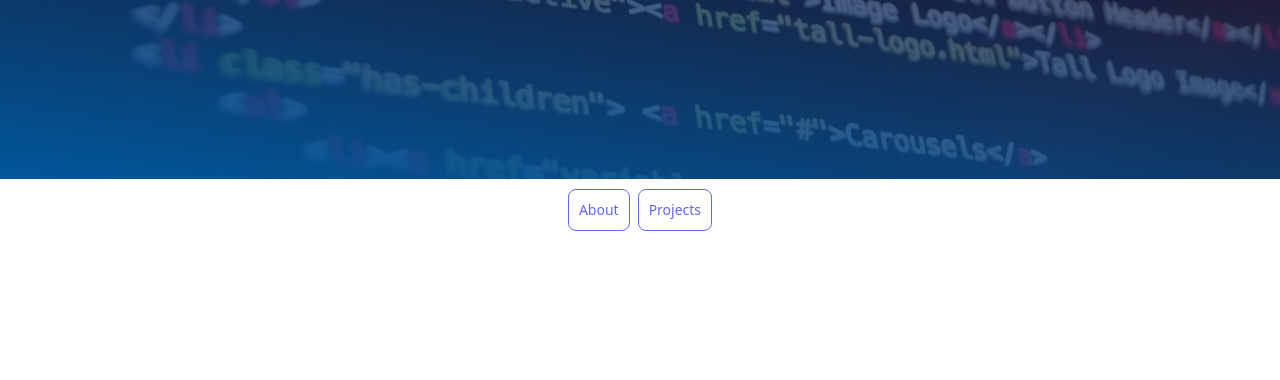
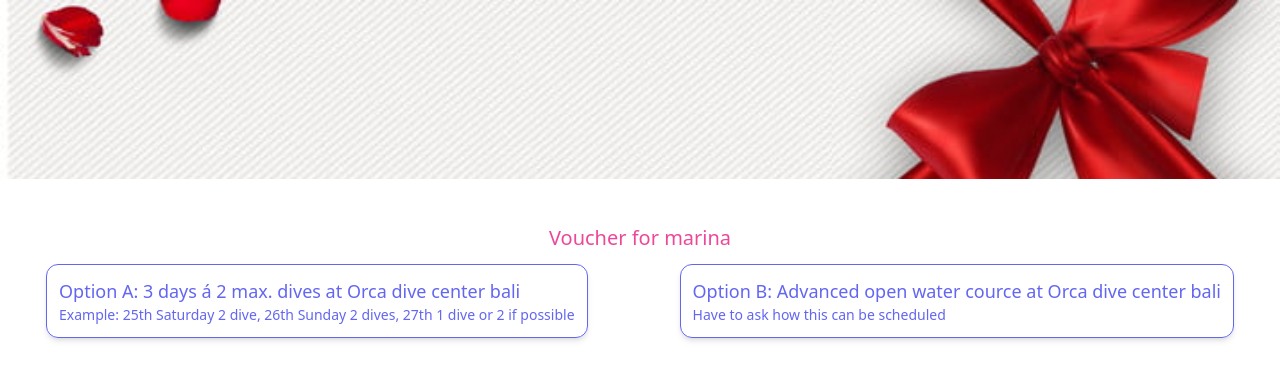
Before and after one commit to devonik/portfolio-tailwind, a Vue app: page /playground in a window 1280 px wide. Before the commit this address had no page. Shown: the top 380 px of the page. Built offline with nearby package versions, Linux system fonts and the light colour scheme; a web font is replaced by a local one.

Commit message:
add playground page for voucher

```diff
--- a/src/App.vue
+++ b/src/App.vue
@@ -3,10 +3,14 @@ import AppBar from './components/layout/AppBar.vue'
 import { SpeedInsights } from "@vercel/speed-insights/vue"
 
 import { inject } from '@vercel/analytics';
+
 inject();
 </script>
 <template>
-  <AppBar class="mb-6"></AppBar>
+  <template v-if="$route.meta.layout !== 'playground'">
+    <AppBar class="mb-6"></AppBar>
+  </template>
+
   <router-view />
   <SpeedInsights />
 </template>
--- a/src/router/index.ts
+++ b/src/router/index.ts
@@ -21,6 +21,12 @@ const router = createRouter({
       // this generates a separate chunk (About.[hash].js) for this route
       // which is lazy-loaded when the route is visited.
       component: () => import('../views/AboutView.vue')
+    },
+    {
+      path: '/playground',
+      name: 'playground',
+      component: () => import('../views/Playground.vue'),
+      meta: { layout: 'playground' }
     }
   ]
 })
--- /dev/null
+++ b/src/views/Playground.vue
@@ -0,0 +1,42 @@
+<script setup lang="ts">
+import { ref } from 'vue'
+const choosed = ref()
+</script>
+<template>
+    <div class="h-56">
+        <div class="app-bar_playground__image h-4/5"></div>
+    </div>
+    <main>
+        <div class="text-pink-500 text-center text-xl">Voucher for marina
+        </div>
+        <div v-if="choosed" class=" max-auto text-center p-3 rounded-xl shadow-md m-3">
+            <p>You choosed {{ choosed }}!</p>
+            <p class="text-red-500">This will be awesome :) I love you!</p>
+        </div>
+        <div v-else class="flex justify-around flex-col md:flex-row">
+            <div @click="() => { choosed = '3 days dive' }"
+                class="text-indigo-500 border border-indigo-500 hover:bg-indigo-500 hover:text-white p-3 rounded-xl shadow-md m-3">
+                <p class="text-lg">Option A: 3 days á 2 max. dives at Orca dive center bali</p>
+                <p class="text-sm">
+                    Example: 25th Saturday 2 dive, 26th Sunday 2 dives, 27th 1 dive or 2 if possible
+                </p>
+            </div>
+            <div @click="() => { choosed = 'Advanced open water course' }"
+                class="text-indigo-500 border border-indigo-500 hover:bg-indigo-500 hover:text-white p-3 rounded-xl shadow-md m-3">
+                <p class="text-lg">Option B: Advanced open water cource at Orca dive center bali</p>
+                <p class="text-sm">
+                    Have to ask how this can be scheduled
+                </p>
+            </div>
+        </div>
+
+    </main>
+</template>
+<style lang="scss">
+.app-bar_playground__image {
+    background-image: url(./../assets/app-bar-header-voucher.jpg);
+    background-position: center center;
+    background-size: cover;
+    transition: opacity .4s cubic-bezier(.4, 0, .2, 1);
+}
+</style>
```
Also changed, not shown: src/assets/app-bar-header-voucher.jpg (added).
